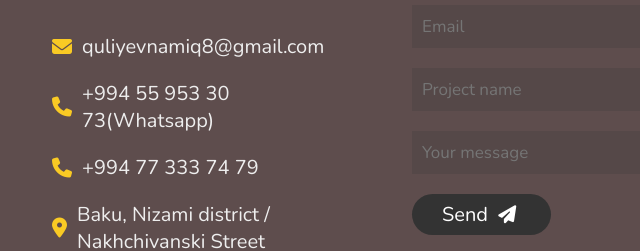
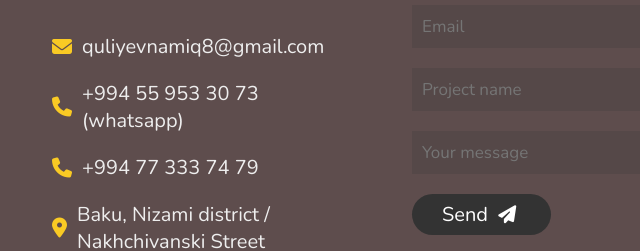
Before and after one commit to NamigGuliyef/my_portfolio, a website: page index.html in a window 1280 px wide. Shown: the part 4471-4722 px from the top of the page, 348-988 px from the left. Drawn offline with nearby package versions, Linux system fonts and the light colour scheme.

Commit message:
change word

```diff
--- a/index.html
+++ b/index.html
@@ -368,7 +368,7 @@
 
         <div class="info">
           <h3><i class="fas fa-envelope"></i>quliyevnamiq8@gmail.com</h3>
-          <h3><i class="fas fa-phone"></i>+994 55 953 30 73(Whatsapp)</h3>
+          <h3><i class="fas fa-phone"></i>+994 55 953 30 73 (whatsapp)</h3>
           <h3><i class="fas fa-phone"></i>+994 77 333 74 79</h3>
           <h3><i class="fas fa-map-marker-alt"></i>Baku, Nizami district / Nakhchivanski Street</h3>
         </div>
```
